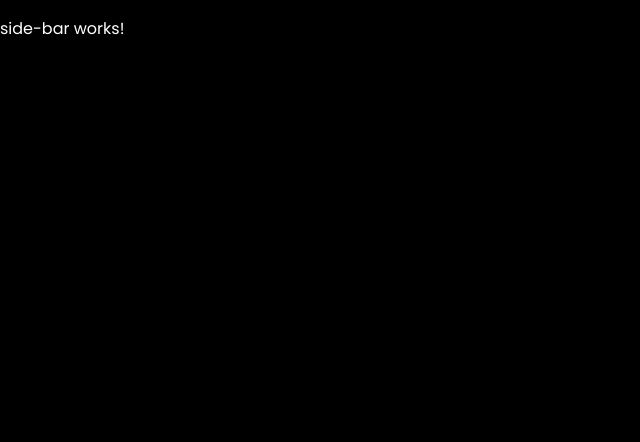
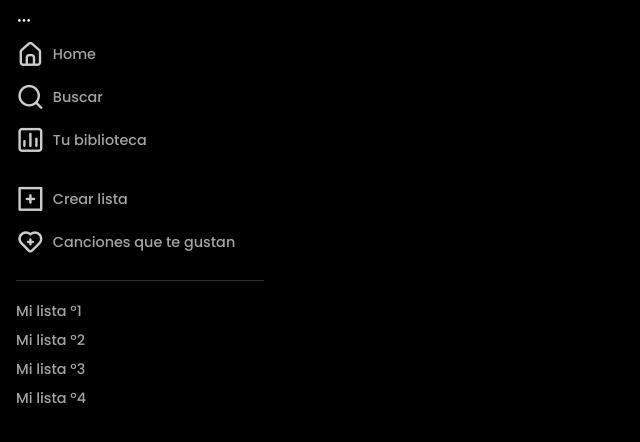
Before and after one commit to pcurich/app-play-music, an Angular app: page / in a window 1280 px wide. Shown: the top 442 px of the page, without its empty margins (0-640 px from the left). Built offline with nearby package versions, Linux system fonts and the light colour scheme.

Commit message:
feat(side-bar): add navigation features

```diff
--- a/src/app/shared/components/side-bar/side-bar.html
+++ b/src/app/shared/components/side-bar/side-bar.html
@@ -1 +1,28 @@
-<p>side-bar works!</p>
+<div class="side-bar">
+    <div><i class="uil uil-ellipsis-h"></i></div>
+    <ul class="side-bar__list list-one">
+        <li [routerLink]="item.router" [queryParams]="item.query" *ngFor="let item of mainMenu.defaultOptions">
+            <div class="list-wrapper-item">
+                <i [ngClass]="['uil',item.icon]"></i>
+                <span class="side-bar__list list-label">{{item.name}}</span>
+            </div>
+        </li>
+    </ul>
+    <div class="side-bar__separator"></div>
+    <ul class="side-bar__list list-two">
+        <li *ngFor="let item of mainMenu.accessLink">
+            <div class="list-wrapper-item">
+                <i [ngClass]="['uil',item.icon]"></i>
+                <span class="side-bar__list list-label">{{item.name}}</span>
+            </div>
+        </li>
+    </ul>
+    <div class="side-bar__separator line-separator"></div>
+    <ul class="side-bar__list list-three">
+        <li *ngFor="let item of customOptions">
+            <div class="list-wrapper-item">
+                <span class="side-bar__list list-label">{{item.name}}</span>
+            </div>
+        </li>
+    </ul>
+</div>
--- a/src/app/shared/components/side-bar/side-bar.scss
+++ b/src/app/shared/components/side-bar/side-bar.scss
@@ -0,0 +1,44 @@
+
+.side-bar {
+	width: 15.5rem;
+	height: 100vh;
+	position: fixed;
+	top: 0;
+	left: 0;
+	padding: .5rem 1rem;
+}
+.side-bar__list {
+	list-style: none;
+	padding: 0;
+	margin: 0;
+	opacity: .8;
+	.list-label {
+		font-size: 90%;
+		font-weight: 500;
+	}
+	.list-wrapper-item {
+		font-size: var(--font-size-1);
+		font-weight: 500;
+		display: flex;
+		align-items: center;
+		align-content: center;
+		.uil {
+			font-size: var(--font-size-3);
+			padding-right: .5rem;
+		}
+	}
+	li {
+		cursor: pointer;
+	}
+}
+.side-bar__separator {
+	margin: 1rem 0;
+}
+.side-bar__separator.line-separator {
+	border-bottom: solid 1px var(--color-2);
+}
+.side-bar__list.list-three {
+	.list-wrapper-item {
+		padding: .25rem 0;
+	}
+}
--- a/src/app/shared/components/side-bar/side-bar.ts
+++ b/src/app/shared/components/side-bar/side-bar.ts
@@ -1,12 +1,85 @@
-import { Component } from '@angular/core';
+import { CommonModule } from '@angular/common';
+import { Component, OnInit } from '@angular/core';
+import { Router, RouterModule } from '@angular/router';
 
 @Component({
   selector: 'app-side-bar',
   standalone: true,
-  imports: [],
+  imports: [RouterModule, CommonModule],
   templateUrl: './side-bar.html',
   styleUrl: './side-bar.scss'
 })
-export class SideBar {
+export class SideBar implements OnInit {
+
+  mainMenu: {
+    defaultOptions: Array<any>, accessLink: Array<any>
+  } = { defaultOptions: [], accessLink: [] }
+
+  customOptions: Array<any> = []
+
+  constructor(private router: Router) { }
+
+  ngOnInit(): void {
+    this.mainMenu.defaultOptions = [
+      {
+        name: 'Home',
+        icon: 'uil uil-estate',
+        router: ['/', 'auth']
+      },
+      {
+        name: 'Buscar',
+        icon: 'uil uil-search',
+        router: ['/', 'history']
+      },
+      {
+        name: 'Tu biblioteca',
+        icon: 'uil uil-chart',
+        router: ['/', 'favorites'],
+        query: { hola: 'mundo' }
+      }
+    ]
+
+    this.mainMenu.accessLink = [
+      {
+        name: 'Crear lista',
+        icon: 'uil-plus-square'
+      },
+      {
+        name: 'Canciones que te gustan',
+        icon: 'uil-heart-medical'
+      }
+    ]
+
+    this.customOptions = [
+      {
+        name: 'Mi lista º1',
+        router: ['/']
+      },
+      {
+        name: 'Mi lista º2',
+        router: ['/']
+      },
+      {
+        name: 'Mi lista º3',
+        router: ['/']
+      },
+      {
+        name: 'Mi lista º4',
+        router: ['/']
+      }
+    ]
+
+  }
+
+  goTo($event: any): void {
+    this.router.navigate(['/', 'favorites'], {
+      queryParams: {
+        key1: 'value1',
+        key2: 'value2',
+        key3: 'value3'
+      }
+    })
+    console.log($event)
+  }
 
 }
```
